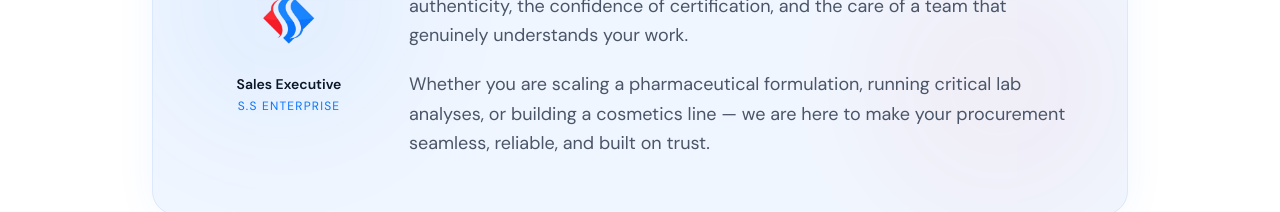
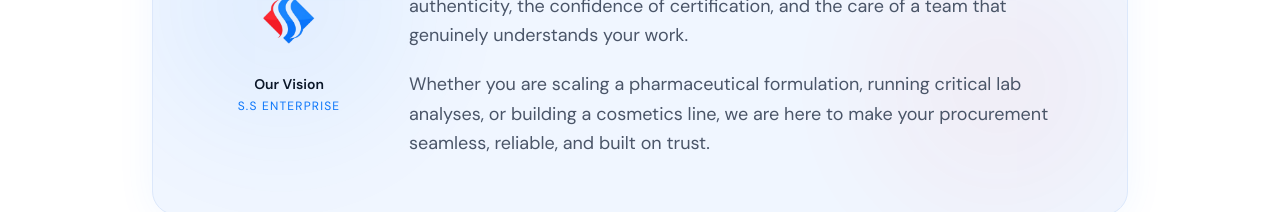
Before and after one commit to maaz-zafar-it/specialisations-website, a Next.js app: page / in a window 1280 px wide. Shown: the part 3302-3514 px from the top of the page. Built offline with nearby package versions, Linux system fonts and the light colour scheme.

Commit message:
Update DirectorMessage.tsx

```diff
--- a/src/components/sections/DirectorMessage.tsx
+++ b/src/components/sections/DirectorMessage.tsx
@@ -20,7 +20,7 @@ export default function DirectorMessage() {
                 <Image src="/images/logo.png" alt="S.S Enterprise" fill className="object-contain" />
               </div>
               <div>
-                <p className="text-[#0a1628] font-semibold text-sm">Sales Executive</p>
+                <p className="text-[#0a1628] font-semibold text-sm">Our Vision</p>
                 <p className="text-xs tracking-widest uppercase mt-1 text-[#0a75fa]">{COMPANY.name}</p>
               </div>
             </div>
@@ -33,7 +33,7 @@ export default function DirectorMessage() {
               </p>
               <p className="text-[#4a5568] text-lg leading-relaxed">
                 Whether you are scaling a pharmaceutical formulation, running critical lab analyses, or
-                building a cosmetics line — we are here to make your procurement seamless, reliable,
+                building a cosmetics line, we are here to make your procurement seamless, reliable,
                 and built on trust.
               </p>
             </div>
```
